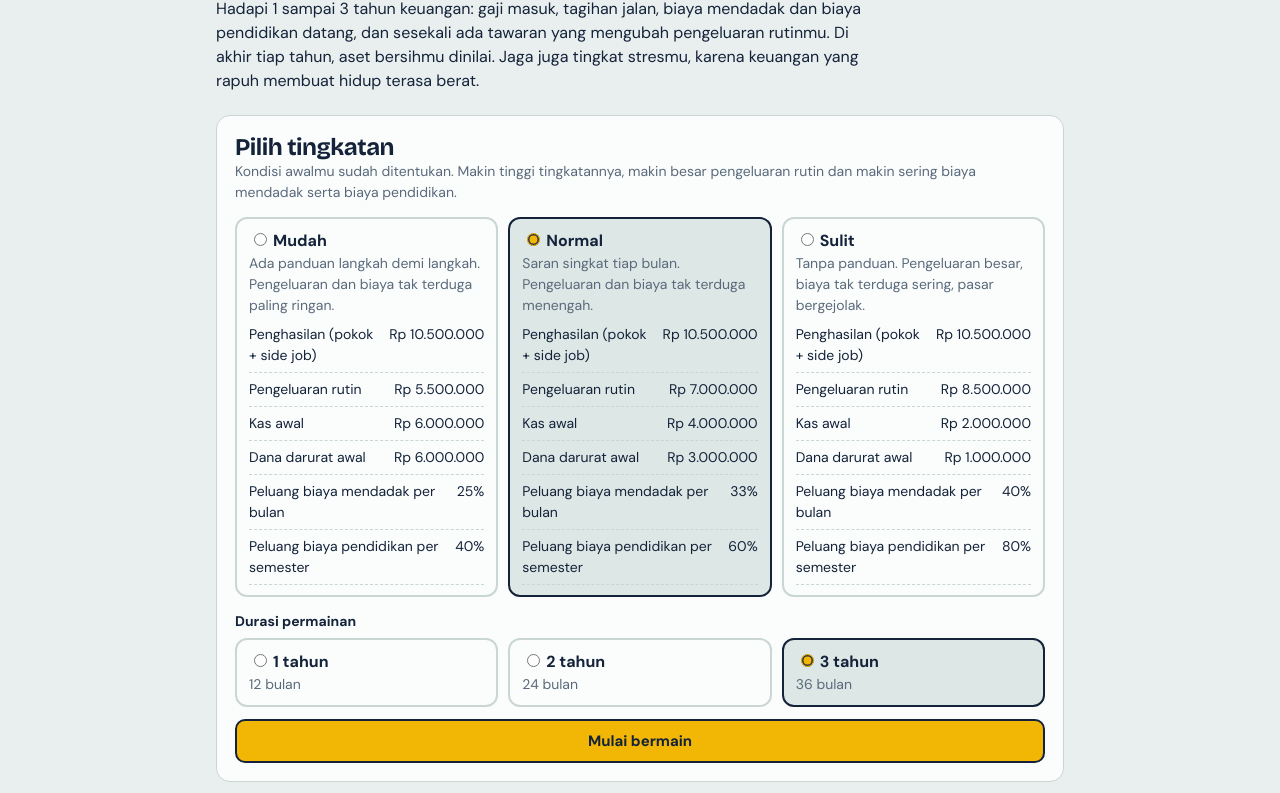
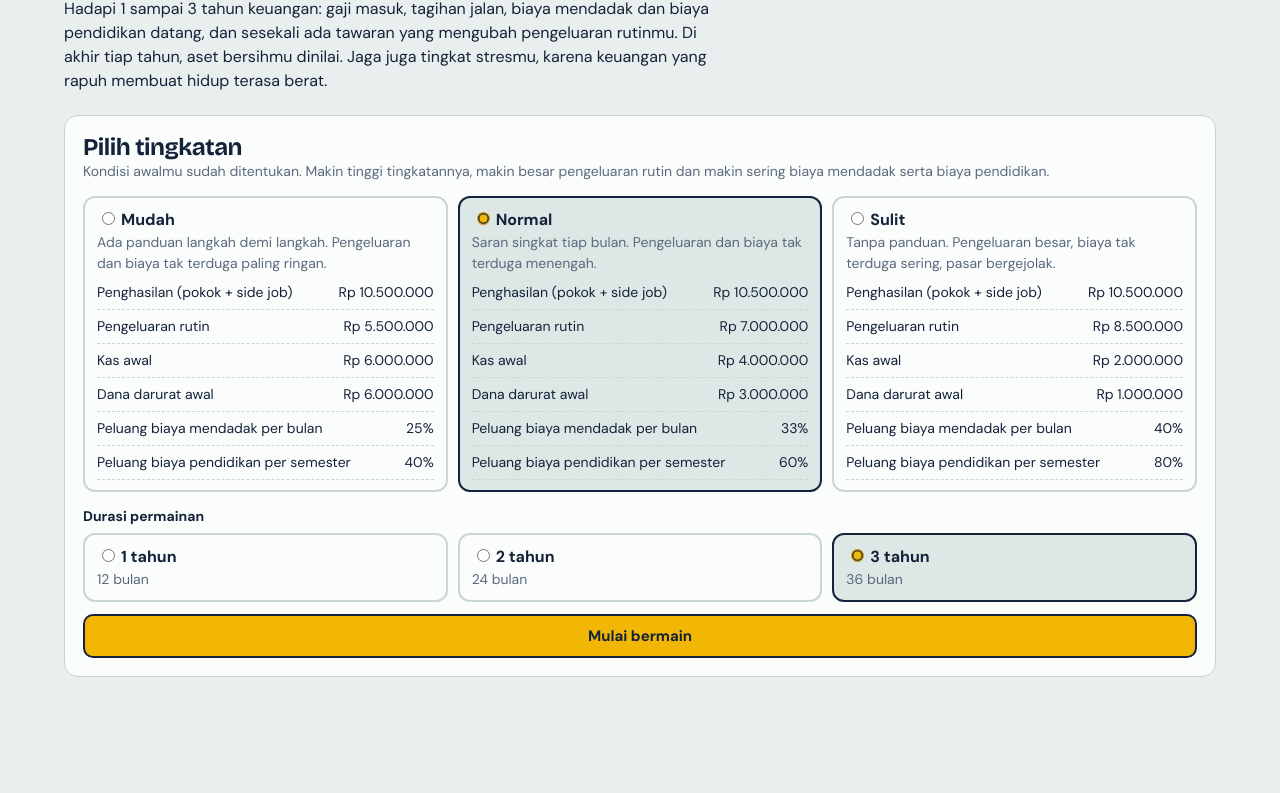
Before and after one commit to as800/napas_panjang, a plain HTML site: page Napas_Panjang.html in a window 1280 px wide. Shown: the part 211-1004 px from the top of the page. After the commit the page ends 936 px from the top, so only its background shows below. Drawn offline with nearby package versions, Linux system fonts and the light colour scheme.

Commit message:
Perlebar tata letak website

```diff
--- a/Napas_Panjang.html
+++ b/Napas_Panjang.html
@@ -13,7 +13,7 @@ html{scroll-padding-top:env(safe-area-inset-top,0px)}
 :root[data-theme="dark"]{--bg:#0e1823;--ink:#e7eef4;--muted:#93a4b5;--card:#16242f;--line:#2a3b49;--acc:#f2b705;--acc-ink:#14233a;--good:#46c58b;--bad:#ff7a66;--soft:#1f313e;color-scheme:dark}
 *{box-sizing:border-box}
 body{margin:0;background:var(--bg);color:var(--ink);font:400 16px/1.5 "DM Sans",system-ui,sans-serif}
-.wrap{max-width:880px;margin:0 auto;padding:20px 16px 48px}
+.wrap{max-width:1200px;margin:0 auto;padding:20px 24px 48px}
 h1,h2,h3{font-family:"Bricolage Grotesque","DM Sans",sans-serif;margin:0;line-height:1.1;letter-spacing:-.02em}
 h1{font-size:clamp(32px,7vw,52px);font-weight:800}
 h2{font-size:24px;font-weight:700}h3{font-size:18px;font-weight:700}
```
